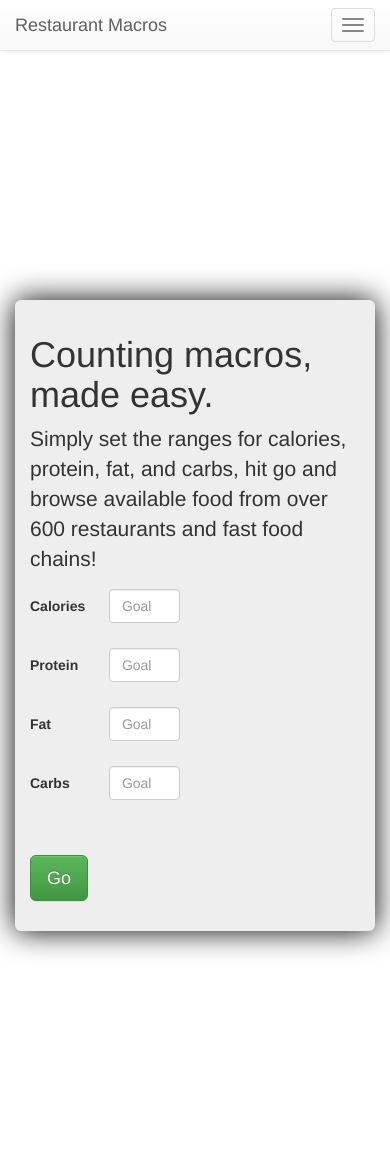
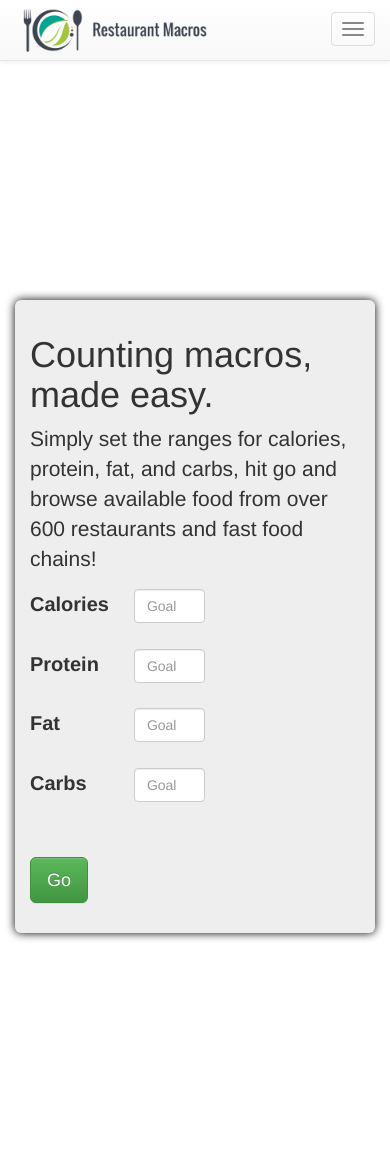
Before and after one commit to BryanSalas/restaurantmacros, a Django app: page / in a window 390 px wide. Shown: the top 1154 px of the page. Run offline with Django 3.2, Linux system fonts and the light colour scheme; some libraries are stand-ins or nearby versions.

Commit message:
new favicon, added logo, touched up navbar

```diff
--- a/restaurantmacros/app/templates/home.html
+++ b/restaurantmacros/app/templates/home.html
@@ -32,6 +32,7 @@
     <!-- Fixed navbar -->
     <nav class="navbar navbar-default navbar-fixed-top">
       <div class="container">
+          <a class="pull-left" href="#"><img src="{% static "restaurantmacros/img/logo3.png" %}"></img></a>
         <div class="navbar-header">
           <button type="button" class="navbar-toggle collapsed" data-toggle="collapse" data-target="#navbar" aria-expanded="false" aria-controls="navbar">
             <span class="sr-only">Toggle navigation</span>
@@ -39,11 +40,10 @@
             <span class="icon-bar"></span>
             <span class="icon-bar"></span>
           </button>
-          <a class="navbar-brand" href="#">Restaurant Macros</a>
         </div>
         <div id="navbar" class="navbar-collapse collapse">
           <ul class="nav navbar-nav">
-            <li class="active"><a href="#">Home</a></li>
+            <!-- <li class="active"><a href="#">Home</a></li> -->
             <li><a href="#about">About</a></li>
             <li><a href="#contact">Contact</a></li>
             <li class="dropdown">
--- a/static/restaurantmacros/css/home.css
+++ b/static/restaurantmacros/css/home.css
@@ -18,10 +18,45 @@ div.form-group {
 
 .jumbotron {
     margin-top: 50px;
-    box-shadow: 0 0 30px black;
+    box-shadow: 0 0 10px black;
     padding:15px;
 }
 
 label {
-    width: 75px;
+    width: 100px;
+    font-size: 20px;
 }
+
+.navbar-toggle {
+    margin-top:12px;
+}
+
+a {
+    font-size: 21px;
+}
+
+@media screen and (max-width: 768px) {
+    a {
+        font-size: 14px;
+    }
+}
+
+img {
+        width: 317px;
+}
+
+@media screen and (max-width: 768px) {
+    img {
+        width: 200px;
+    }
+}
+
+.nav.navbar-nav {
+    padding-top: 25px;
+}
+
+@media screen and (max-width: 768px) {
+    .nav.navbar-nav {
+        padding-top: 0px;
+    }
+}
```
Also changed, not shown: static/restaurantmacros/img/favicon.ico, static/restaurantmacros/img/logo.jpg (added), static/restaurantmacros/img/logo2.jpg (added), static/restaurantmacros/img/logo3.png (added).
